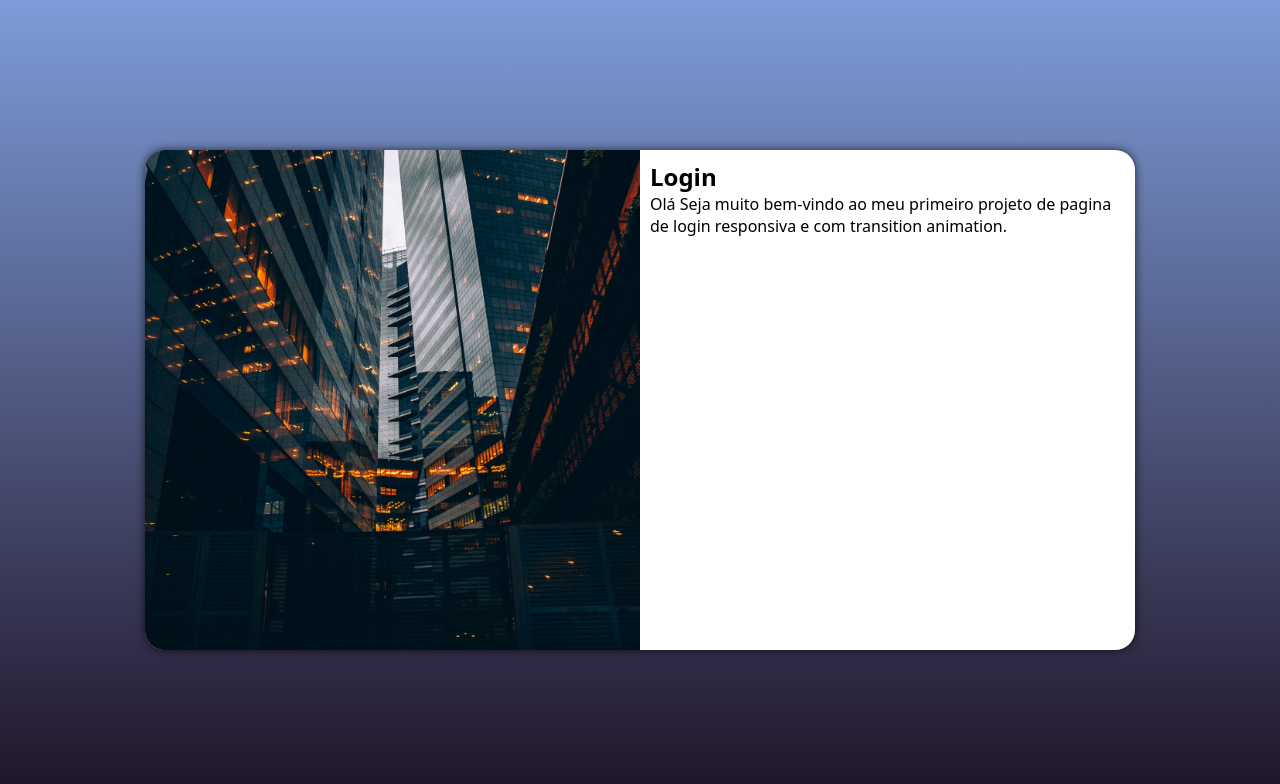
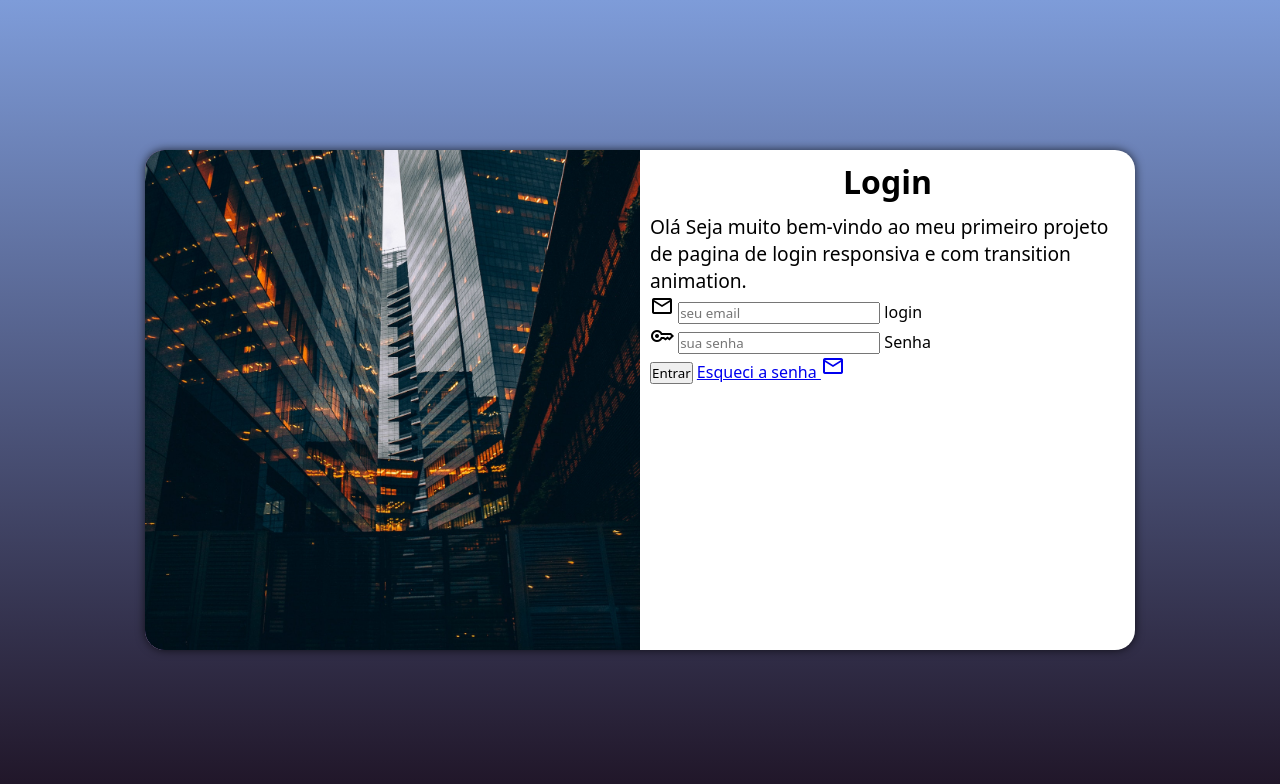
Before and after one commit to Thiagomartinsvieira/Projeto-login, a plain HTML site: page index.html in a window 1280 px wide. Drawn offline with nearby package versions, Linux system fonts and the light colour scheme.

Commit message:
Adicionei o formulário

```diff
--- a/estilos/media-query.css
+++ b/estilos/media-query.css
@@ -42,4 +42,12 @@
         width: 50%;
     }
 
+    div#formulario > h1 {
+        font-size: 2em;
+    }
+
+    div#formulario > p{
+        font-size: 1.2em;
+    }
+
 }
--- a/estilos/style.css
+++ b/estilos/style.css
@@ -54,3 +54,12 @@ section#login > div#formulario {
     display: block;
     padding: 10px;
 }
+
+div#formulario > h1 {
+    text-align: center;
+    margin-bottom: 10px;
+}
+
+div#formulario > p{
+    font-size: 0.8em;
+}
--- a/index.html
+++ b/index.html
@@ -5,6 +5,7 @@
     <meta http-equiv="X-UA-Compatible" content="IE=edge">
     <meta name="viewport" content="width=device-width, initial-scale=1.0">
     <title>Login</title>
+    <link rel="stylesheet" href="https://fonts.googleapis.com/css2?family=Material+Symbols+Outlined:opsz,wght,FILL,GRAD@20..48,100..700,0..1,-50..200" />
     <link rel="stylesheet" href="estilos/style.css">
     <link rel="stylesheet" href="estilos/media-query.css">
 </head>
@@ -18,11 +19,25 @@
             <div id="formulario">
                 <h1>Login</h1>
                 <p>Olá Seja muito bem-vindo ao meu primeiro projeto de pagina de login responsiva e com transition animation.</p>
-                <form action="login.php" method="post">
+                <form action="login.php" method="post" autocomplete="on">
 
+                    <div class="campo">
+                        <span class="material-symbols-outlined">
+                            mail
+                            </span>
+                        <input type="email" name="login" id="ilogin" placeholder="seu email" autocomplete="email" required maxlength="30">
+                        <label for="ilogin">login</label>
+                    </div>
 
-
-
+                    <div class="campo">
+                        <span class="material-symbols-outlined">
+                            key
+                            </span>
+                        <input type="password" name="senha" id="isenha" placeholder="sua senha" autocomplete="current-password" required minlength="8" maxlength="20">
+                        <label for="isenha">Senha</label>
+                    </div>
+                    <input type="submit" value="Entrar">
+                    <a href="Esqueci.html">Esqueci a senha <i class="material-symbols-outlined">mail</i></a>
                 </form>
             </div>
         </section>
```
